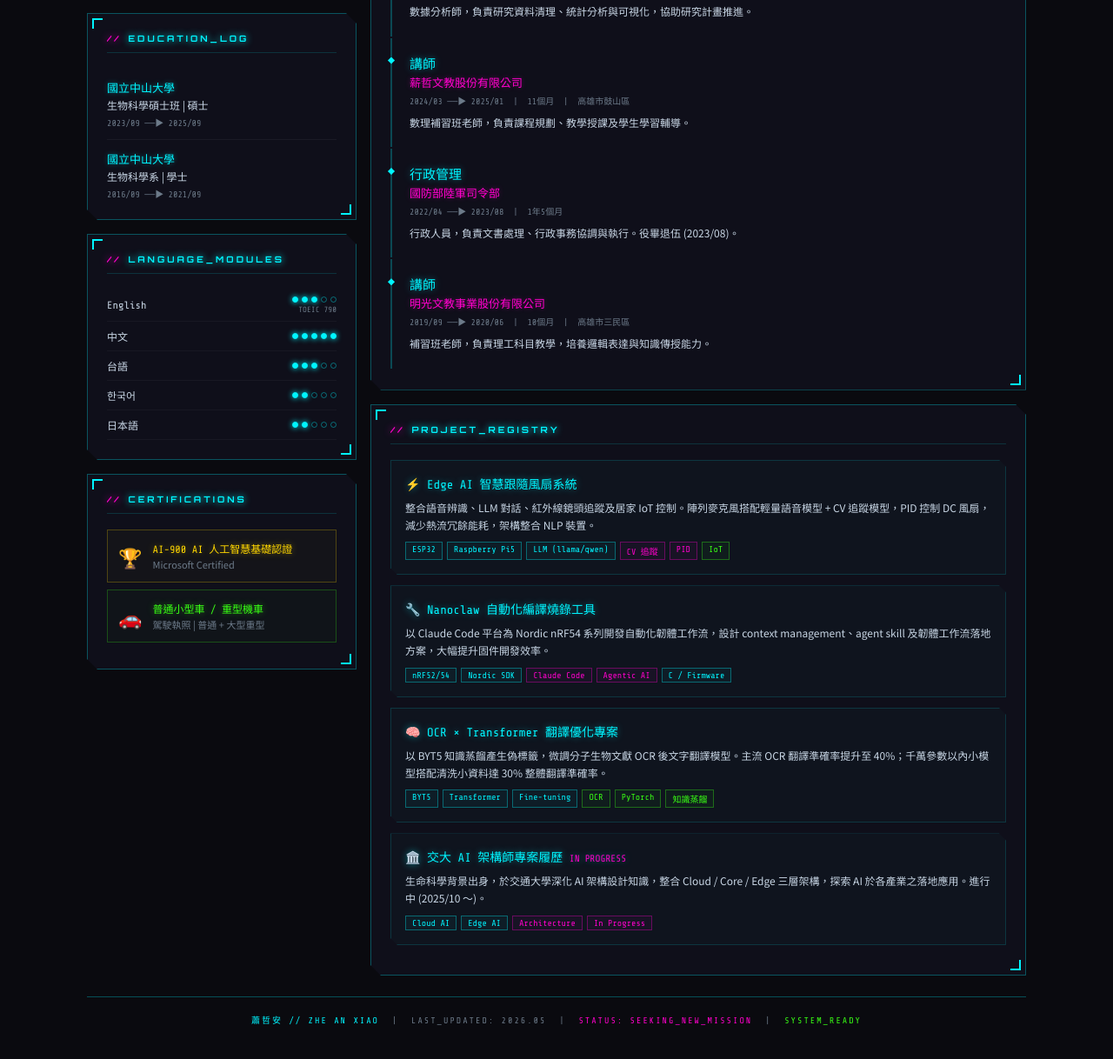
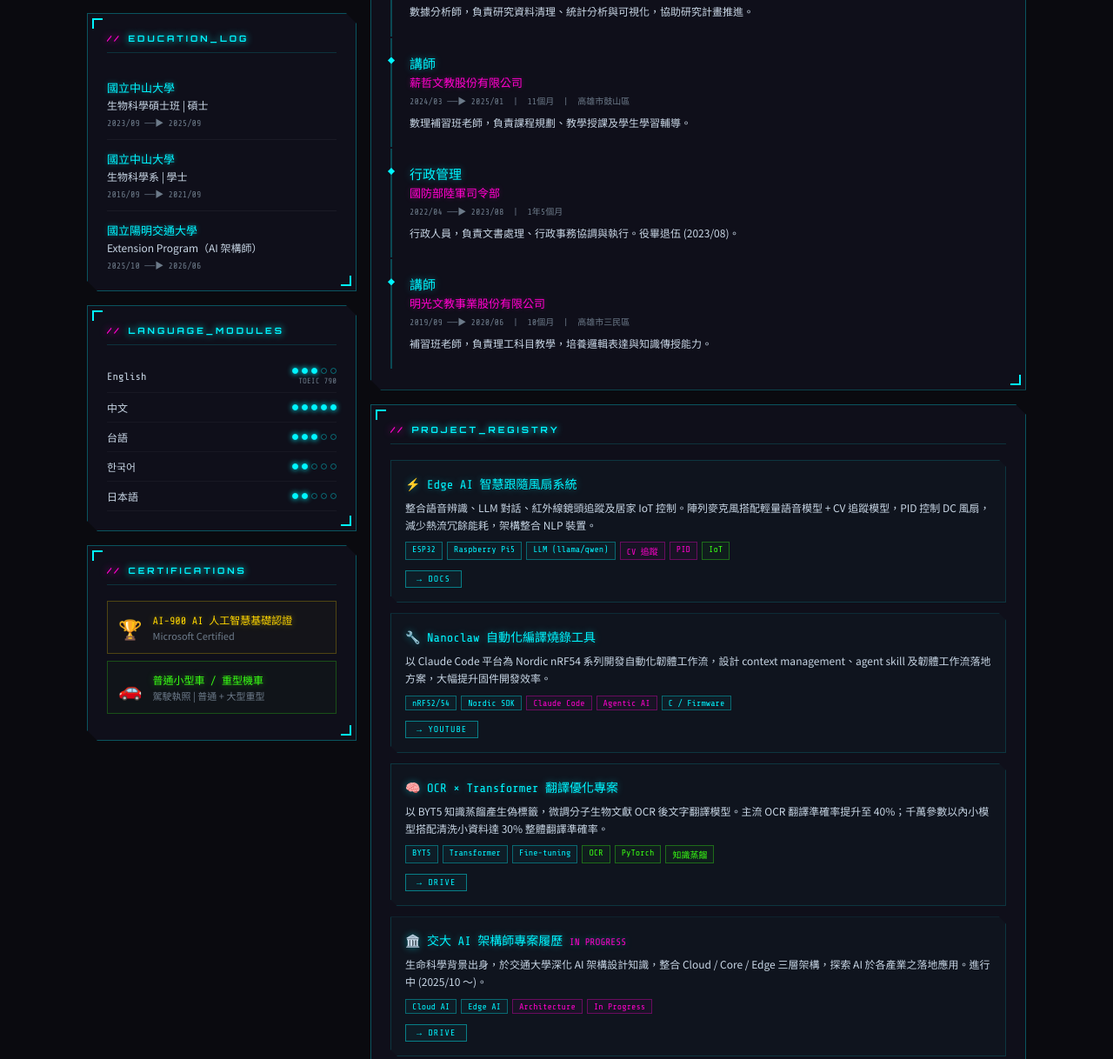
Before and after one commit to a0935951152-droid/0520_Claude_code_Lab, a plain HTML site: page index.html in a window 1280 px wide. Shown: the part 880-2098 px from the top of the page at 87% size. Drawn offline with nearby package versions, Linux system fonts and the light colour scheme.

Commit message:
feat: add proj-btn links to all four project cards (v0.6)
- Fix truncated URLs for Edge AI (Google Docs) and OCR (Google Drive)
- Add YouTube demo link for Nanoclaw
- Add Google Drive link for 交大 AI 架構師
- Replace full-card <a> wrapper with .proj-btn inline button style
- Sync CHANGELOG / README / TODO / CLAUDE.md

```diff
--- a/index.html
+++ b/index.html
@@ -496,16 +496,25 @@
         .project-name { font-family: 'Share Tech Mono', monospace; font-size: 14px; color: var(--cyan); text-shadow: 0 0 8px rgba(0,245,255,0.4); }
         .project-desc { font-size: 12px; color: var(--text); margin-top: 8px; line-height: 1.65; }
 
-        /* link wrapper — invisible, full-block */
-        a.project-link {
-            display: block;
+        /* project view button */
+        .proj-btn {
+            display: inline-flex;
+            align-items: center;
+            gap: 5px;
+            margin-top: 12px;
+            font-family: 'Share Tech Mono', monospace;
+            font-size: 10px;
+            color: var(--cyan);
+            border: 1px solid rgba(0,245,255,0.45);
+            padding: 3px 12px;
             text-decoration: none;
-            color: inherit;
-            cursor: pointer;
+            background: rgba(0,245,255,0.04);
+            letter-spacing: 1px;
+            transition: all 0.2s;
         }
-
-        a.project-link .project-item {
-            cursor: pointer;
+        .proj-btn:hover {
+            background: rgba(0,245,255,0.15);
+            box-shadow: 0 0 10px rgba(0,245,255,0.35);
         }
 
         /* ── FOOTER ── */
@@ -667,6 +676,11 @@
                     <div class="edu-dept">生物科學系 | 學士</div>
                     <div class="edu-date">2016/09 ──▶ 2021/09</div>
                 </div>
+                <div class="edu-item">
+                    <div class="edu-school">國立陽明交通大學</div>
+                    <div class="edu-dept">Extension Program（AI 架構師）</div>
+                    <div class="edu-date">2025/10 ──▶ 2026/06</div>
+                </div>
             </div>
 
             <!-- LANGUAGE -->
@@ -790,44 +804,44 @@
             <div class="panel">
                 <div class="panel-title">PROJECT_REGISTRY</div>
 
-                <!-- ① Edge AI → docs.google.com (本地多併發建置 / Edge AI 系統文件) -->
-                <a class="project-link" href="https://docs.google.com/document/d/1JvKEiwZu58XSDgcmF" target="_blank" rel="noopener">
+                <!-- ① Edge AI → Google Docs 系統文件 -->
                 <div class="project-item">
                     <div class="project-name">⚡ Edge AI 智慧跟隨風扇系統</div>
                     <div class="project-desc">整合語音辨識、LLM 對話、紅外線鏡頭追蹤及居家 IoT 控制。陣列麥克風搭配輕量語音模型 + CV 追蹤模型，PID 控制 DC 風扇，減少熱流冗餘能耗，架構整合 NLP 裝置。</div>
                     <div class="skill-tags" style="margin-top:10px">
                         <span class="skill-tag">ESP32</span><span class="skill-tag">Raspberry Pi5</span><span class="skill-tag">LLM (llama/qwen)</span><span class="skill-tag m">CV 追蹤</span><span class="skill-tag m">PID</span><span class="skill-tag g">IoT</span>
                     </div>
+                    <a class="proj-btn" href="https://docs.google.com/document/d/1JvKEiwZu58XSDgcmFgQtnCNYhsKCS4BXV0aUHWvVqfQ/edit?usp=sharing" target="_blank" rel="noopener">→ DOCS</a>
                 </div>
-                </a>
 
-                <!-- ② Nanoclaw → no external link in PDF -->
+                <!-- ② Nanoclaw → YouTube Demo -->
                 <div class="project-item">
                     <div class="project-name">🔧 Nanoclaw 自動化編譯燒錄工具</div>
                     <div class="project-desc">以 Claude Code 平台為 Nordic nRF54 系列開發自動化韌體工作流，設計 context management、agent skill 及韌體工作流落地方案，大幅提升固件開發效率。</div>
                     <div class="skill-tags" style="margin-top:10px">
                         <span class="skill-tag">nRF52/54</span><span class="skill-tag">Nordic SDK</span><span class="skill-tag m">Claude Code</span><span class="skill-tag m">Agentic AI</span><span class="skill-tag">C / Firmware</span>
                     </div>
+                    <a class="proj-btn" href="https://www.youtube.com/watch?si=GWQhakzTJZB3ECQC&v=q3xqWqy11ho&feature=youtu.be" target="_blank" rel="noopener">→ YOUTUBE</a>
                 </div>
 
-                <!-- ③ OCR × Transformer → drive.google.com (機器學習專案) -->
-                <a class="project-link" href="https://drive.google.com/drive/folders/17lfCUG3l4pKyeh4Tiow" target="_blank" rel="noopener">
+                <!-- ③ OCR × Transformer → Google Drive 機器學習專案 -->
                 <div class="project-item">
                     <div class="project-name">🧠 OCR × Transformer 翻譯優化專案</div>
                     <div class="project-desc">以 BYT5 知識蒸餾產生偽標籤，微調分子生物文獻 OCR 後文字翻譯模型。主流 OCR 翻譯準確率提升至 40%；千萬參數以內小模型搭配清洗小資料達 30% 整體翻譯準確率。</div>
                     <div class="skill-tags" style="margin-top:10px">
                         <span class="skill-tag">BYT5</span><span class="skill-tag">Transformer</span><span class="skill-tag">Fine-tuning</span><span class="skill-tag g">OCR</span><span class="skill-tag g">PyTorch</span><span class="skill-tag g">知識蒸餾</span>
                     </div>
+                    <a class="proj-btn" href="https://drive.google.com/drive/folders/17lfCUG3l4pKyeh4Tiow0iKpoI6pt31J9?usp=drive_link" target="_blank" rel="noopener">→ DRIVE</a>
                 </div>
-                </a>
 
-                <!-- ④ 交大 → no external link in PDF -->
+                <!-- ④ 交大 AI 架構師 → Google Drive 專案檔案 -->
                 <div class="project-item">
                     <div class="project-name">🏛️ 交大 AI 架構師專案履歷 <span style="color:var(--magenta);font-size:11px">IN PROGRESS</span></div>
                     <div class="project-desc">生命科學背景出身，於交通大學深化 AI 架構設計知識，整合 Cloud / Core / Edge 三層架構，探索 AI 於各產業之落地應用。進行中 (2025/10 ～)。</div>
                     <div class="skill-tags" style="margin-top:10px">
                         <span class="skill-tag">Cloud AI</span><span class="skill-tag">Edge AI</span><span class="skill-tag m">Architecture</span><span class="skill-tag m">In Progress</span>
                     </div>
+                    <a class="proj-btn" href="https://drive.google.com/file/d/19aE9BpgaeGVXs9VHT1B1IDvQBwjYg0N0/view" target="_blank" rel="noopener">→ DRIVE</a>
                 </div>
 
             </div>
```
Also changed, not shown: 4 other files. Lines whose indentation alone changed are shown as unchanged.
